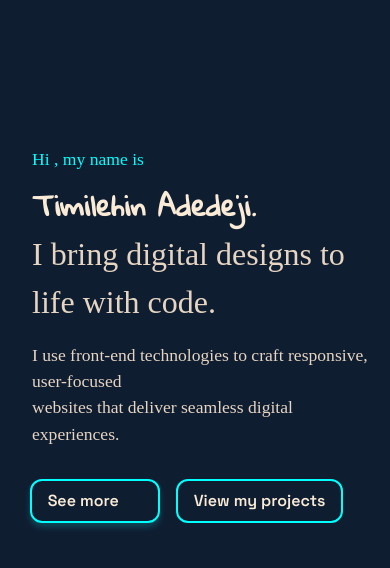
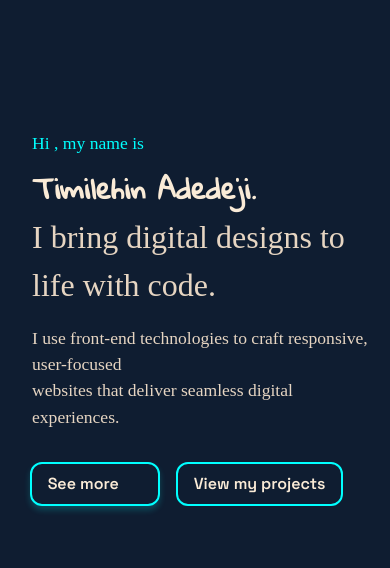
Before and after one commit to timmyaded/Portfolio, a plain HTML site: page index.html in a window 390 px wide. Shown: the part 66-634 px from the top of the page. Drawn offline with nearby package versions, Linux system fonts and the light colour scheme; a web font is replaced by a local one.

Commit message:
Update style.css

```diff
--- a/style.css
+++ b/style.css
@@ -136,7 +136,7 @@ html {
   margin-left: 6dvw;
 }
 
-/* Primary button with cyan background */
+/* Primary button */
 .btn-primary {
   padding: 0.75rem 1.5rem;
   color: antiquewhite;
@@ -182,7 +182,7 @@ html {
   .container {
     padding-left: 1rem;
     padding-right: 1rem;
-    margin-top:30dvh;
+    margin-top:20dvh;
   }
 
 
@@ -211,7 +211,7 @@ html {
   .container {
       padding-left: 1rem;
       padding-right: 1rem;
-      margin-top:25dvh;
+      margin-top:15dvh;
     }
     .button-group{
       margin-left: 6.7dvw;
@@ -254,7 +254,7 @@ html {
   .container {
       padding-left: 1rem;
       padding-right: 1rem;
-      margin-top:21.5dvh;
+      margin-top:15dvh;
     }
     .button-group{
       margin-left: 4.2dvw;
@@ -295,7 +295,7 @@ html {
       flex-direction: row;
   }
   .container{
-    margin-top:10dvh;
+    margin-top:8dvh;
   }
 
   .btn-primary,
```
